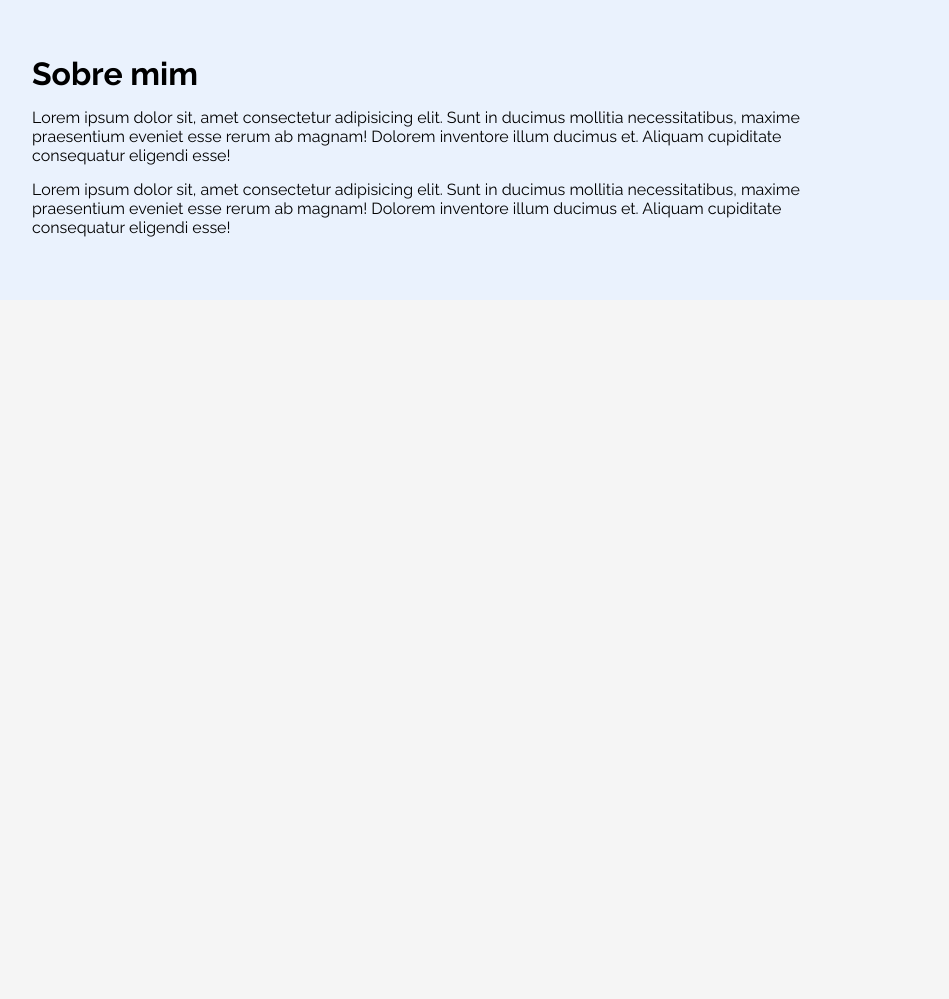
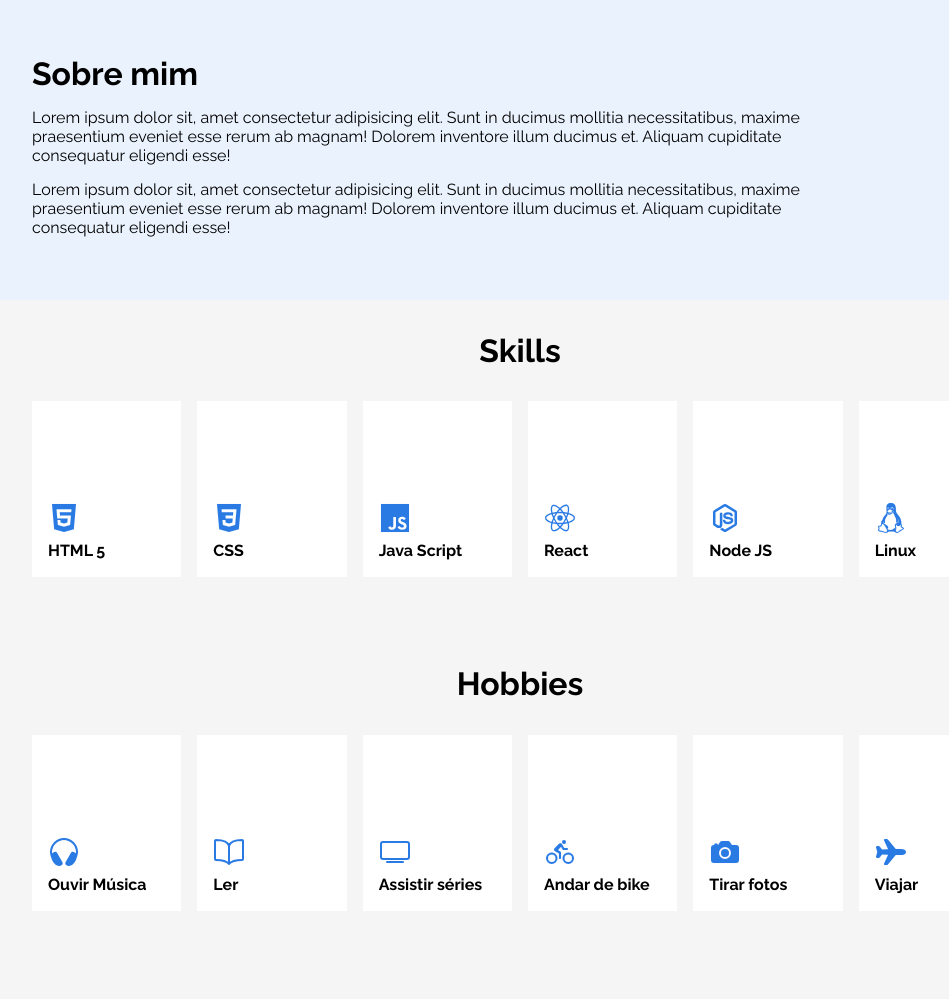
Before and after one commit to fcooantonio/challenge-one-portfolio-br-fcooantonio, a plain HTML site: page index.html in a window 1280 px wide. Shown: the part 583-1582 px from the top of the page, without its empty margins (120-1069 px from the left). Before the commit the page ends 883 px from the top, so only its background shows below. Drawn offline with nearby package versions, Linux system fonts and the light colour scheme.

Commit message:
seção skills e hobbies feita

```diff
--- a/index.html
+++ b/index.html
@@ -12,13 +12,13 @@
 </head>
 <body>
     <div class="root">
-        <header class="menu__principal">
+        <header class="menu-principal">
             <div class="logo">
                 <ion-icon name="code-slash-outline"></ion-icon>
                 <p>Francisco Antonio</p>
             </div>
             <nav>
-                <a href="">Sobre mim</a>
+                <a href="#sobre-mim">Sobre mim</a>
                 <a href="">Skills</a>
                 <a href="">Hobbies</a>
                 <a href="">Formação</a>
@@ -28,7 +28,7 @@
         </header>
         <main>
             <section id="apresentacao">
-                <div class="apresentacao__descricao">
+                <div class="apresentacao-descricao">
                     <h1>Olá, meu nome é Francisco Antonio e construo páginas web</h1>
                     <p>Eu sou formado em lorem ipsum sit amet consectetur e atualmente estou participando no projeto Oracle ONE na Alura.</p>
                     <ul>
@@ -45,6 +45,66 @@
                 <p>Lorem ipsum dolor sit, amet consectetur adipisicing elit. Sunt in ducimus mollitia necessitatibus, maxime praesentium eveniet esse rerum ab magnam! Dolorem inventore illum ducimus et. Aliquam cupiditate consequatur eligendi esse!</p>
                 <p>Lorem ipsum dolor sit, amet consectetur adipisicing elit. Sunt in ducimus mollitia necessitatibus, maxime praesentium eveniet esse rerum ab magnam! Dolorem inventore illum ducimus et. Aliquam cupiditate consequatur eligendi esse!</p>
             </section>
+            <section id="skills-hobbies">
+                <section class="skills">
+                    <h2>Skills</h2>
+                    <ul>
+                        <li>
+                            <ion-icon name="logo-html5"></ion-icon>
+                            <p>HTML 5</p>
+                        </li>
+                        <li>
+                            <ion-icon name="logo-css3"></ion-icon>
+                            <p>CSS</p>
+                        </li>
+                        <li>
+                            <ion-icon name="logo-javascript"></ion-icon>
+                            <p>Java Script</p>
+                        </li>
+                        <li>
+                            <ion-icon name="logo-react"></ion-icon>
+                            <p>React</p>
+                        </li>
+                        <li>
+                            <ion-icon name="logo-nodejs"></ion-icon>
+                            <p>Node JS</p>
+                        </li>
+                        <li>
+                            <ion-icon name="logo-tux"></ion-icon>
+                            <p>Linux</p>
+                        </li>
+                    </ul>
+                </section>
+                <section class="hobbies">
+                    <h2>Hobbies</h2>
+                    <ul>
+                        <li>
+                            <ion-icon name="headset"></ion-icon>
+                            <p>Ouvir Música</p>
+                        </li>
+                        <li>
+                            <ion-icon name="book-outline"></ion-icon>
+                            <p>Ler</p>
+                        </li>
+                        <li>
+                            <ion-icon name="tv-outline"></ion-icon>
+                            <p>Assistir séries</p>
+                        </li>
+                        <li>
+                            <ion-icon name="bicycle"></ion-icon>
+                            <p>Andar de bike</p>
+                        </li>
+                        <li>
+                            <ion-icon name="camera"></ion-icon>
+                            <p>Tirar fotos</p>
+                        </li>
+                        <li>
+                            <ion-icon name="airplane"></ion-icon>
+                            <p>Viajar</p>
+                        </li>
+                    </ul>
+                </section>
+            </section>
         </main>
     </div>
 
--- a/src/css/style.css
+++ b/src/css/style.css
@@ -2,11 +2,12 @@
     box-sizing: border-box;
 }
 
-
 :root {
     --text-color-1: #464646;
+    --color-blue: #2A7AE4;
     --bg-color-1: #F5F5F5;
     --bg-color-2: #EAF2FD;
+    --bg-color-3: #FFF;
 }
 
 .root {
@@ -24,7 +25,7 @@ body {
     background-color: var(--bg-color-1);
 }
 
-.menu__principal {
+.menu-principal {
     width: 100%;
     height: 88px;
     display: flex;
@@ -45,9 +46,9 @@ body {
             text-align: left;
             text-wrap: nowrap;
         }
-        & img {
-            width: auto;
-            height: fit-content;
+        & ion-icon {
+            font-size: 24px;
+            color: var(--text-color-1);
         }
     }
     & nav {
@@ -68,12 +69,15 @@ main {
     flex-direction: column;
     margin-top: 88px;
     gap: 32px;
-    & #apresentacao {
+    overflow-y: hidden;
+}
+
+#apresentacao {
     width: 100%;
     height: 368px;
     padding: 0 152px;
     display: flex;
-        & .apresentacao__descricao {
+    & .apresentacao-descricao {
         padding: 40px 0;
         display: flex;
         flex-direction: column;
@@ -116,7 +120,9 @@ main {
         border-radius: 50%;
     }
 }
-    & #sobre-mim {
+
+#sobre-mim {
+    width: 100%;
     display: flex;
     flex-direction: column;
     padding: 62px 152px;
@@ -136,4 +142,52 @@ main {
         text-align: left;
     }
 }
+
+#skills-hobbies {
+    width: 100%;
+    display: flex;
+    flex-direction: column;
+    align-items: center;
+    justify-content: center;
+    padding: 0 152px;
+    & h2 {
+        font-size: 32px;
+        font-weight: 700;
+        line-height: 37.57px;
+        text-align: center;
     }
+    & .skills, .hobbies {
+        width: 100%;
+        display: flex;
+        flex-direction: column;
+        gap: 32px;
+        & ul {
+            display: flex;
+            gap: 16px;
+            & li {
+                width: 176px;
+                height: 176px;
+                display: flex;
+                flex-direction: column;
+                align-items: flex-start;
+                justify-content: flex-end;
+                padding: 16px;
+                gap: 8px;
+                background-color: var(--bg-color-3);
+                & ion-icon {
+                    color: #2A7AE4;
+                    font-size: 32px;
+                }
+                & p {
+                    font-size: 16px;
+                    font-weight: 700;
+                    line-height: 18.78px;
+                    text-align: left;
+                }
+            }
+        }
+    }
+    & .hobbies {
+        margin: 88px 0;
+    }
+}
```
Lines whose indentation alone changed are shown as unchanged.
